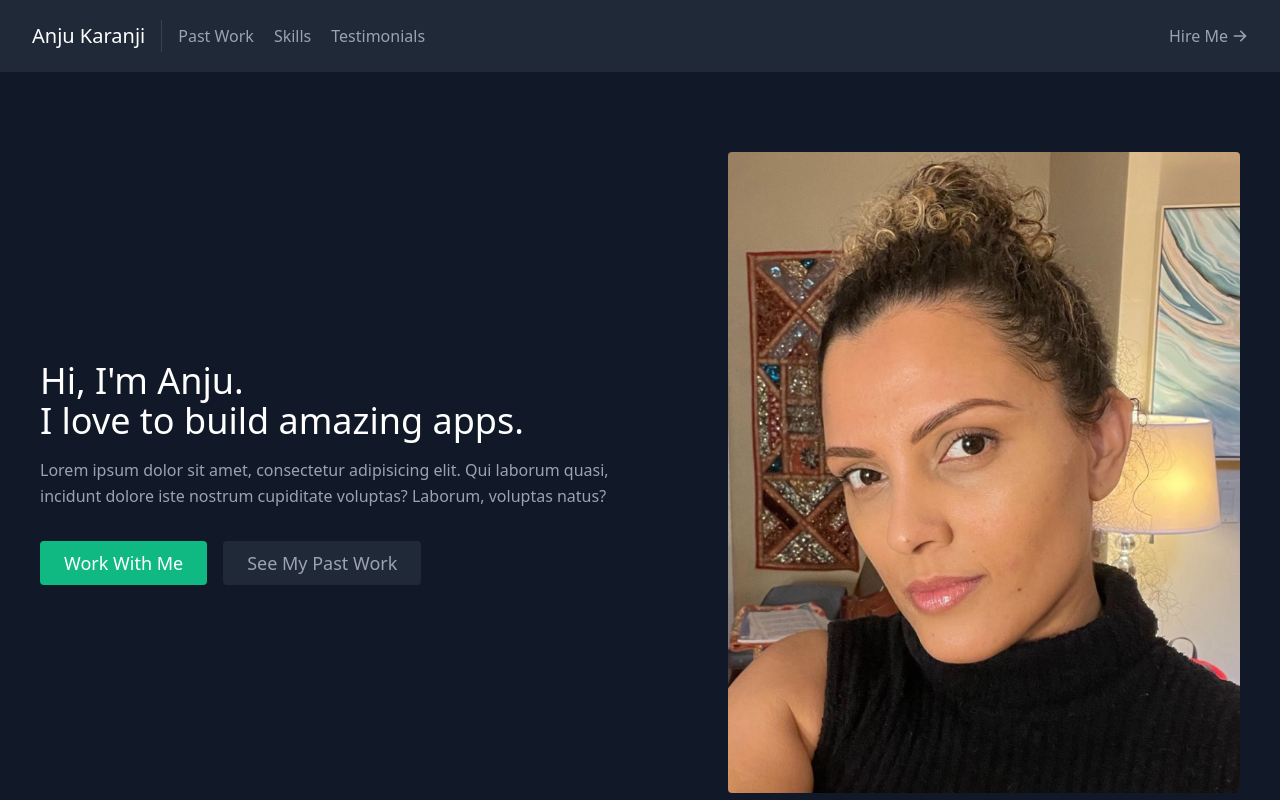
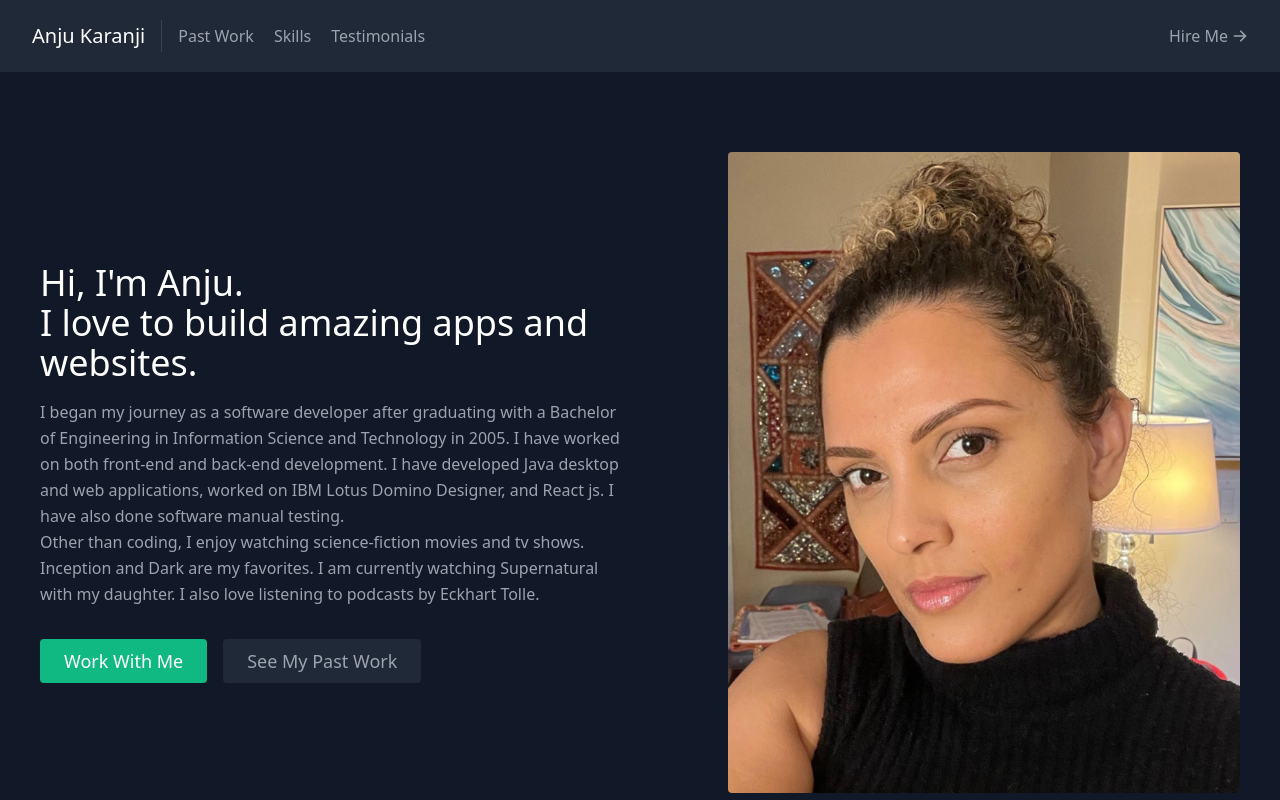
Before and after one commit to sagi0312/anjukaranji, a React (Create React App) app: page / in a window 1280 px wide. Shown: the top 800 px of the page. Built offline with nearby package versions, Linux system fonts and the light colour scheme.

Commit message:
Added About information

```diff
--- a/src/components/About.js
+++ b/src/components/About.js
@@ -8,12 +8,18 @@ export default function About() {
             <h1 className="title-font sm:text-4xl text-3xl mb-4 font-medium text-white">
               Hi, I'm Anju.
               <br className="hidden lg:inline-block" />I love to build amazing
-              apps.
+              apps and websites.
             </h1>
             <p className="mb-8 leading-relaxed">
-              Lorem ipsum dolor sit amet, consectetur adipisicing elit. Qui
-              laborum quasi, incidunt dolore iste nostrum cupiditate voluptas?
-              Laborum, voluptas natus?
+              I began my journey as a software developer after graduating with a
+              Bachelor of Engineering in Information Science and Technology in
+              2005. I have worked on both front-end and back-end development. I
+              have developed Java desktop and web applications, worked on IBM
+              Lotus Domino Designer, and React js. I have also done software
+              manual testing. <br /> Other than coding, I enjoy watching
+              science-fiction movies and tv shows. Inception and Dark are my
+              favorites. I am currently watching Supernatural with my daughter.
+              I also love listening to podcasts by Eckhart Tolle.
             </p>
             <div className="flex justify-center">
               <a
```
